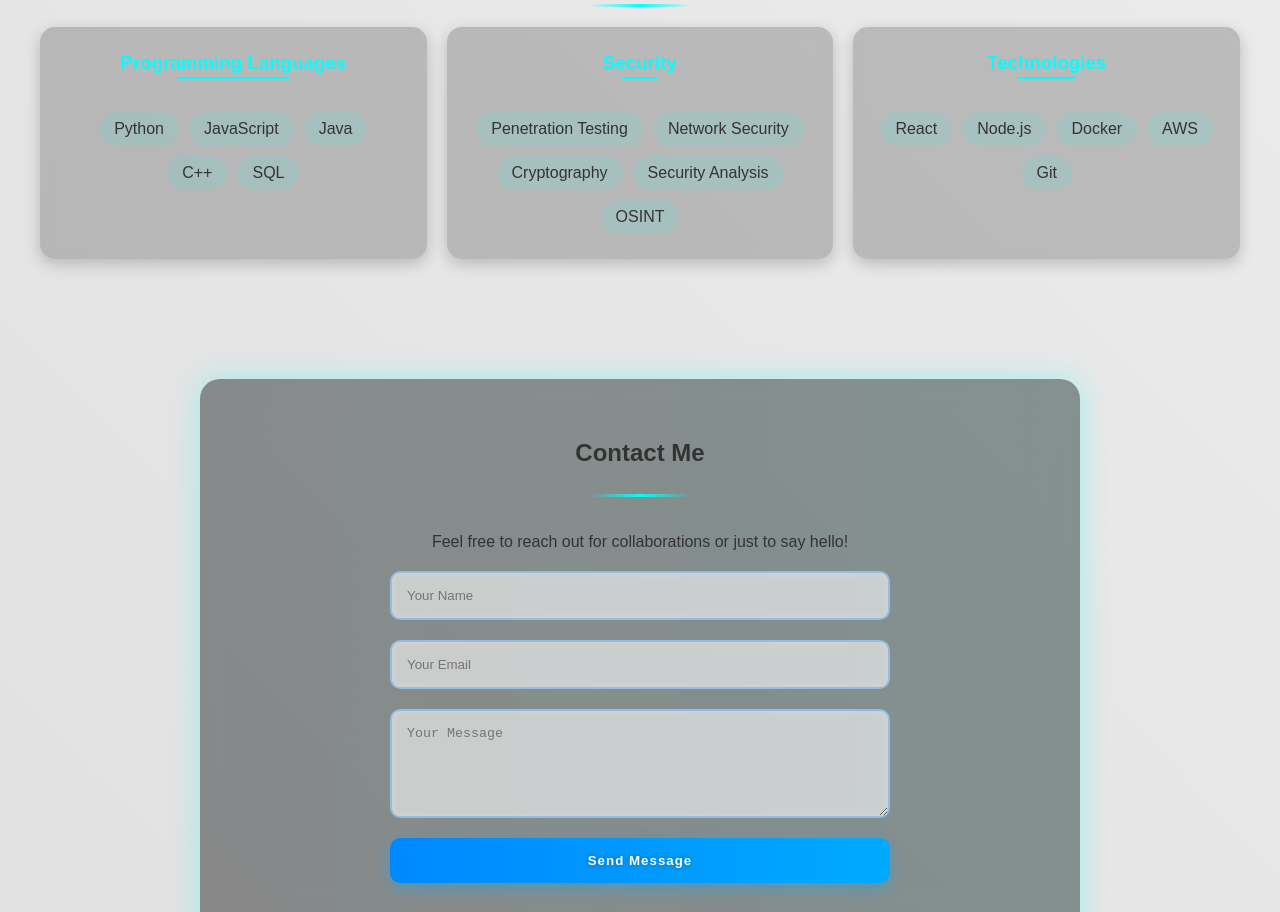
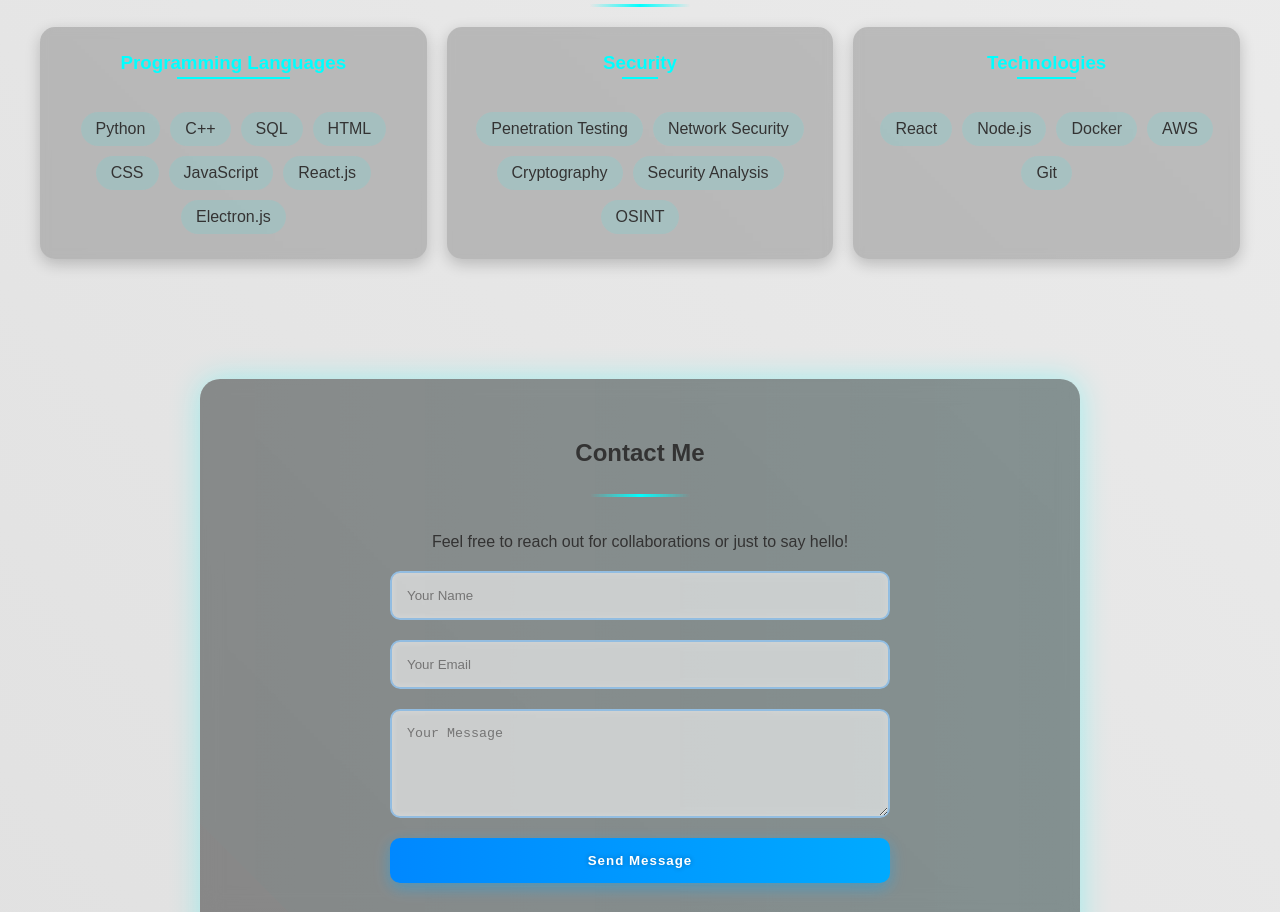
Before and after one commit to PROTOX-1/Website, a website: page index.html in a window 1280 px wide. Shown: the part 2528-3440 px from the top of the page. Drawn offline with Linux system fonts and the light colour scheme.

Commit message:
Update index.html

```diff
--- a/index.html
+++ b/index.html
@@ -132,10 +132,13 @@
                 <h3>Programming Languages</h3>
                 <div class="skills-list">
                     <span class="skill-item">Python</span>
-                    <span class="skill-item">JavaScript</span>
-                    <span class="skill-item">Java</span>
                     <span class="skill-item">C++</span>
                     <span class="skill-item">SQL</span>
+                    <span class="skill-item">HTML</span>
+                    <span class="skill-item">CSS</span>
+                    <span class="skill-item">JavaScript</span>
+                    <span class="skill-item">React.js</span>
+                    <span class="skill-item">Electron.js</span>
                 </div>
             </div>
 
```
